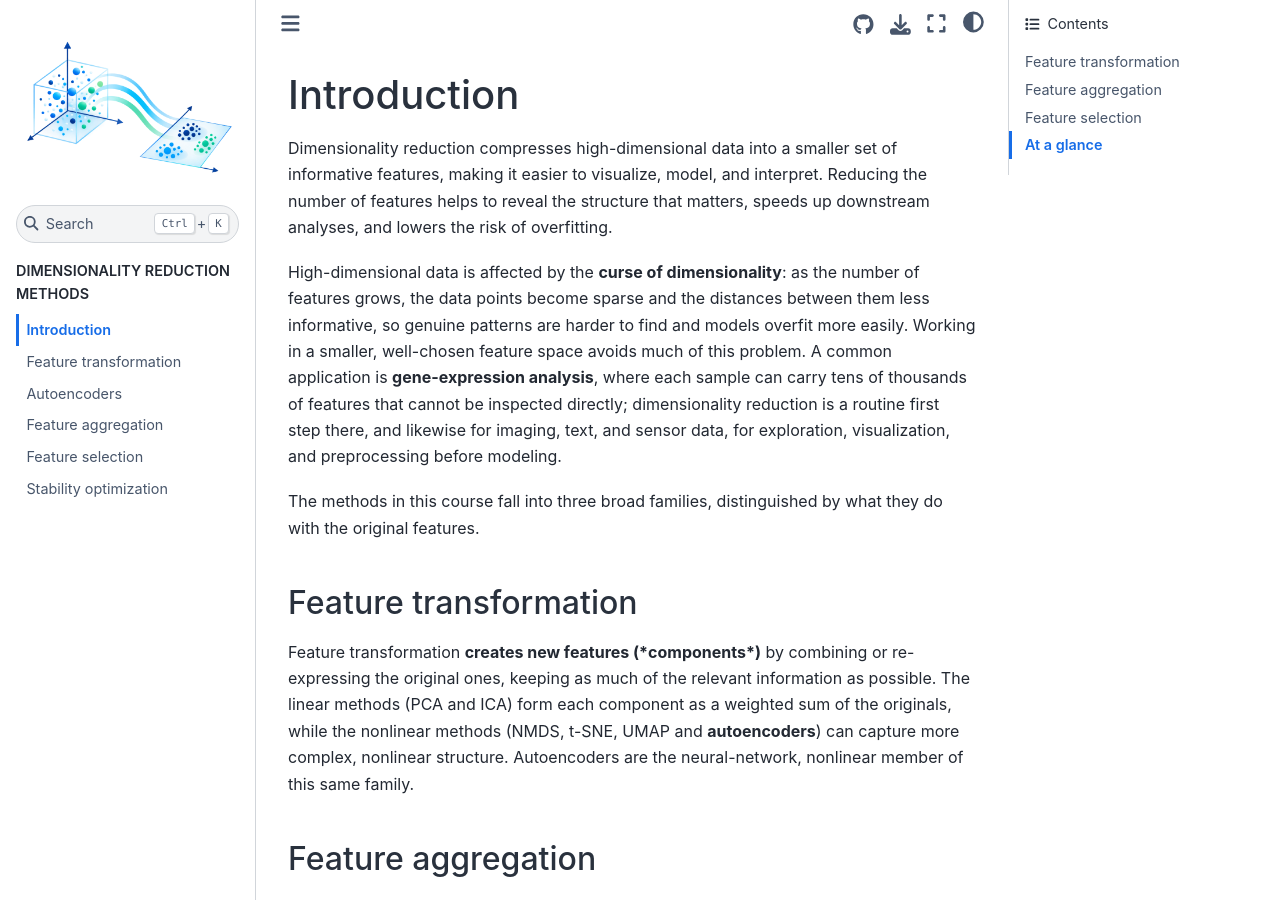
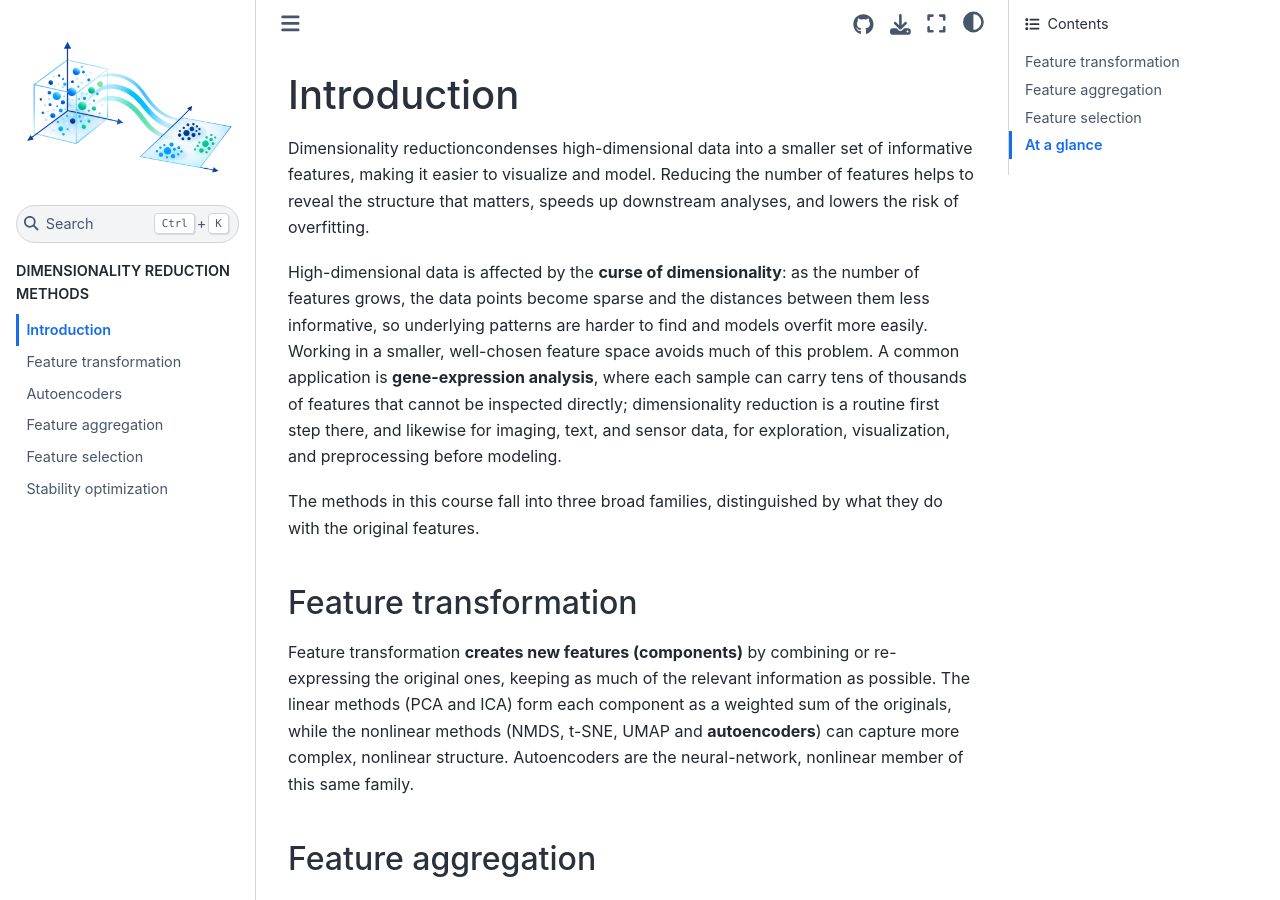
Before and after one commit to HelmholtzAI-Consultants-Munich/DimRed-Course, a Sphinx documentation site: the page built from docs/source/_methods/introduction.rst, in a window 1280 px wide and 900 px high. Built offline with Sphinx 7.4.7 and the Sphinx Book theme 1.1.4, drawn with Linux system fonts in a browser that asks for light colours.

Commit message:
Improve text

```diff
--- a/docs/source/_methods/introduction.rst
+++ b/docs/source/_methods/introduction.rst
@@ -1,14 +1,14 @@
 Introduction
 ============
 
-Dimensionality reduction compresses high-dimensional data into a smaller set of
-informative features, making it easier to visualize, model, and interpret. Reducing
+Dimensionality reductioncondenses high-dimensional data into a smaller set of
+informative features, making it easier to visualize and model. Reducing
 the number of features helps to reveal the structure that matters, speeds up
 downstream analyses, and lowers the risk of overfitting.
 
 High-dimensional data is affected by the **curse of dimensionality**: as the number
 of features grows, the data points become sparse and the distances between them less
-informative, so genuine patterns are harder to find and models overfit more easily.
+informative, so underlying patterns are harder to find and models overfit more easily.
 Working in a smaller, well-chosen feature space avoids much of this problem. A common
 application is **gene-expression analysis**, where each sample can carry tens of
 thousands of features that cannot be inspected directly; dimensionality reduction is a
@@ -22,7 +22,7 @@ do with the original features.
 Feature transformation
 ----------------------
 
-Feature transformation **creates new features (*components*)** by combining or
+Feature transformation **creates new features (components)** by combining or
 re-expressing the original ones, keeping as much of the relevant information as
 possible. The linear methods (PCA and ICA) form each component as a weighted sum of
 the originals, while the nonlinear methods (NMDS, t-SNE, UMAP and **autoencoders**)
```
